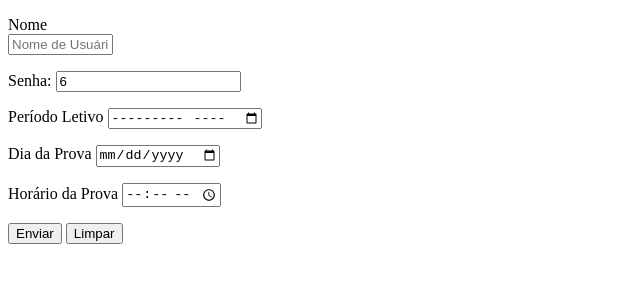
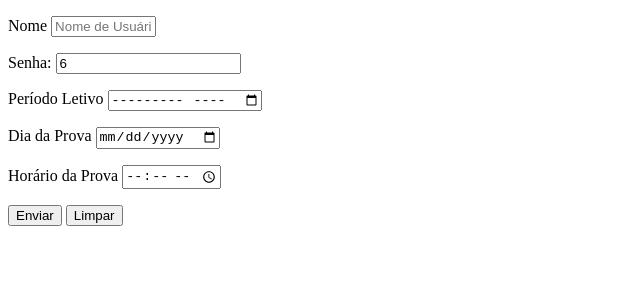
Before and after one commit to wagnerfilhosantana/html-css, a plain HTML site: page exercicios/ex021/index.html in a window 1280 px wide. Shown: the whole page, without its empty margins (0-640 px from the left). Drawn offline with Linux system fonts and the light colour scheme.

Commit message:
Modificações de Tags

```diff
--- a/exercicios/ex021/index.html
+++ b/exercicios/ex021/index.html
@@ -9,7 +9,7 @@
 <body>
     <form action="cadastro.php" method="post" autocomplete="on">
     <p>
-        <label for="inom">Nome</label><br>
+        <label for="inom">Nome</label>
         <input type="text" name="nom" id="inom" required minlength="5" maxlength="30" size="10" placeholder="Nome de Usuário" autocomplete="username" >
     </p>
     <p>
```
